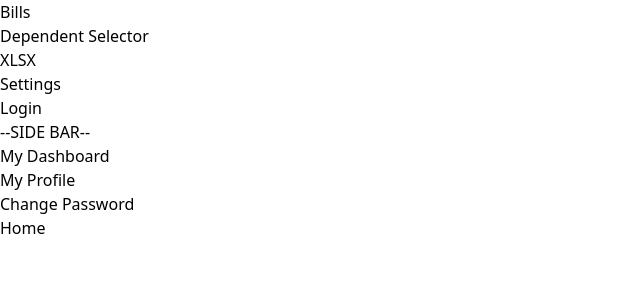
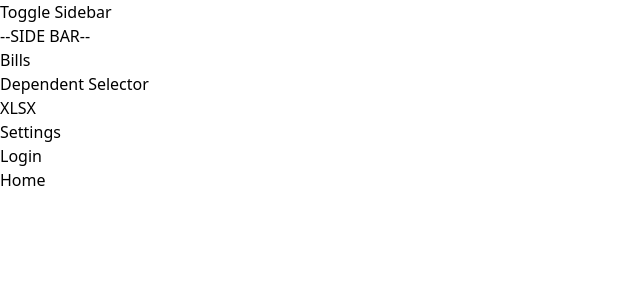
Before and after one commit to mizanur-ewu/todo-application, a React (Vite) app: page / in a window 1280 px wide. Shown: the top 300 px of the page, without its empty margins (0-640 px from the left). Built offline with nearby package versions, Linux system fonts and the light colour scheme.

Commit message:
dashboard

```diff
--- a/src/Layout/Main.jsx
+++ b/src/Layout/Main.jsx
@@ -1,35 +1,85 @@
-import React from "react";
+import React, { useState } from "react";
 import Navbar from "../Pages/Navbar/Navbar";
 import { Outlet } from "react-router-dom";
-
-const Main = () => {
-  const sideBars = [
+import { Link } from "react-router-dom";
+import useLocalStorage from "../utils/useLocalStorage";
+export const navbarLinks = [
   {
     id: 1,
-      name: "My Dashboard",
+    name: "Bills",
+    link: "/bills",
   },
   {
     id: 2,
-      name: "My Profile",
+    name: "Todos",
+    link: "/todos",
   },
   {
     id: 3,
-      name: "Change Password",
+    name: "Dependent Selector",
+    link: "/dependentSelector",
+  },
+  {
+    id: 4,
+    name: "XLSX",
+    link: "/xlsx",
+  },
+  {
+    id: 5,
+    name: "Settings",
+    link: "/settings",
+  },
+  {
+    id: 6,
+    name: "Login",
+    link: "/login",
   },
 ];
+const Main = () => {
+  const localStorage = useLocalStorage();
+  const { getAuthToken } = localStorage;
+  const userPagePermissions = getAuthToken()?.userPagePermission;
+  const [isSidebarOpen, setSidebarOpen] = useState(true);
+
+  const toggleSidebar = () => {
+    setSidebarOpen(!isSidebarOpen);
+  };
   return (
     <div>
-      <Navbar />
-      <div className="border h-screen bg-red-400 flex">
-        <div className="w-[200px] overflow-y-auto h- border">
+      <div
+        className={`h-screen bg-slate-200 flex ${
+          isSidebarOpen ? "ml-0" : "-ml-[200px]"
+        }`}
+      >
+        <div className="w-[200px] overflow-y-auto border ">
+          <button
+            className="absolute top-2 right-2 p-2 bg-gray-300 rounded-full"
+            onClick={toggleSidebar}
+          >
+            Toggle Sidebar
+          </button>
           <div>--SIDE BAR--</div>
-          <div>{
-            sideBars?.map((sideBar)=>(
-              <p key={sideBar.id}>{sideBar?.name}</p>
-            ))
-            }</div>
+          <div>
+            {userPagePermissions?.map(
+              (permission) =>
+                navbarLinks?.some(
+                  (link) => link?.name === permission?.name
+                ) && (
+                  <ul key={permission.name}>
+                    <li className="bg-blue-600 border" key={permission?.id}>
+                      <Link
+                        className="m-2 px-1 rounded-md text-sm"
+                        to={permission?.link}
+                      >
+                        {permission?.name}
+                      </Link>
+                    </li>
+                  </ul>
+                )
+            )}
           </div>
-        <div className="flex-grow  border">
+        </div>
+        <div className="flex-grow border">
           <Outlet />
         </div>
       </div>
```
Lines whose indentation alone changed are shown as unchanged.
